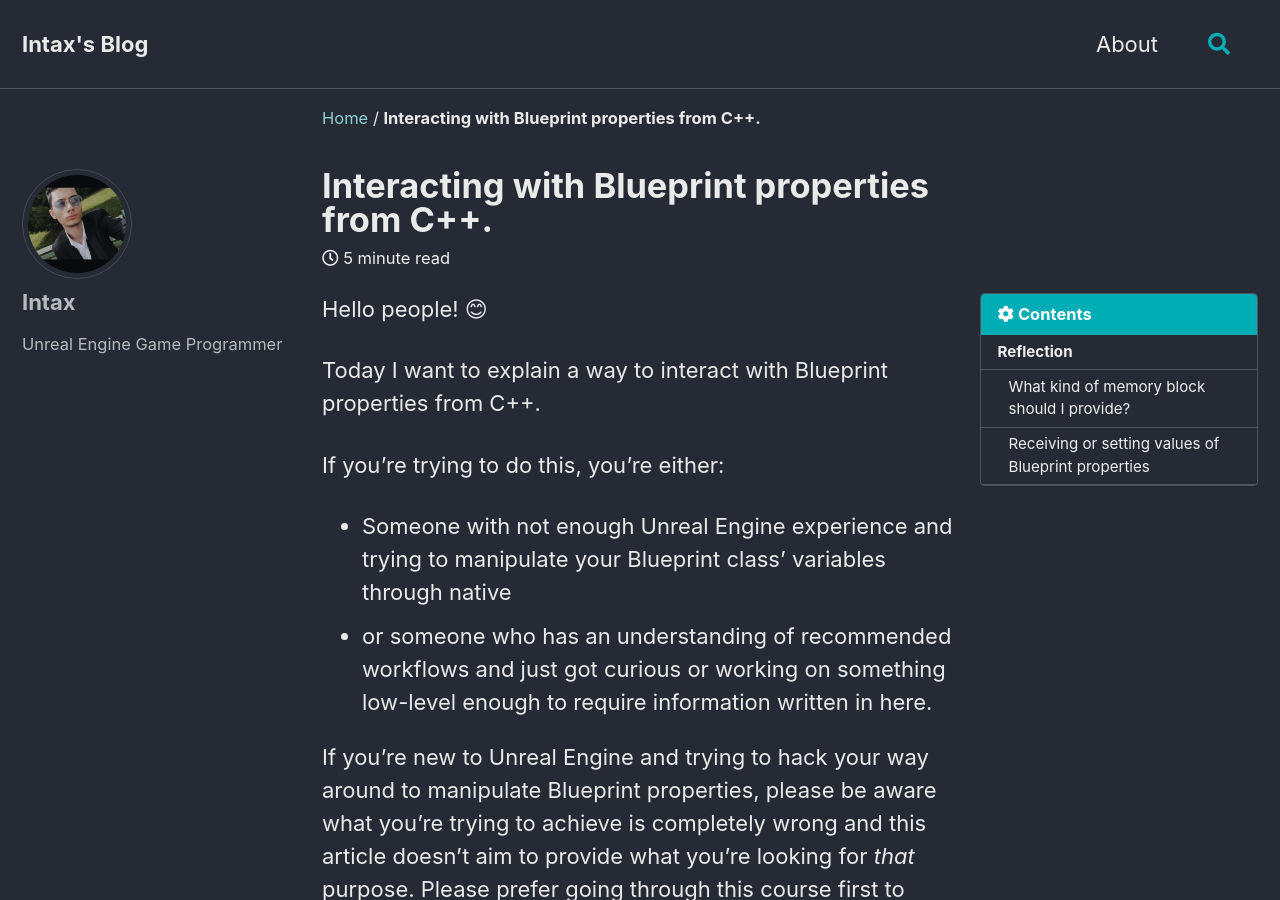
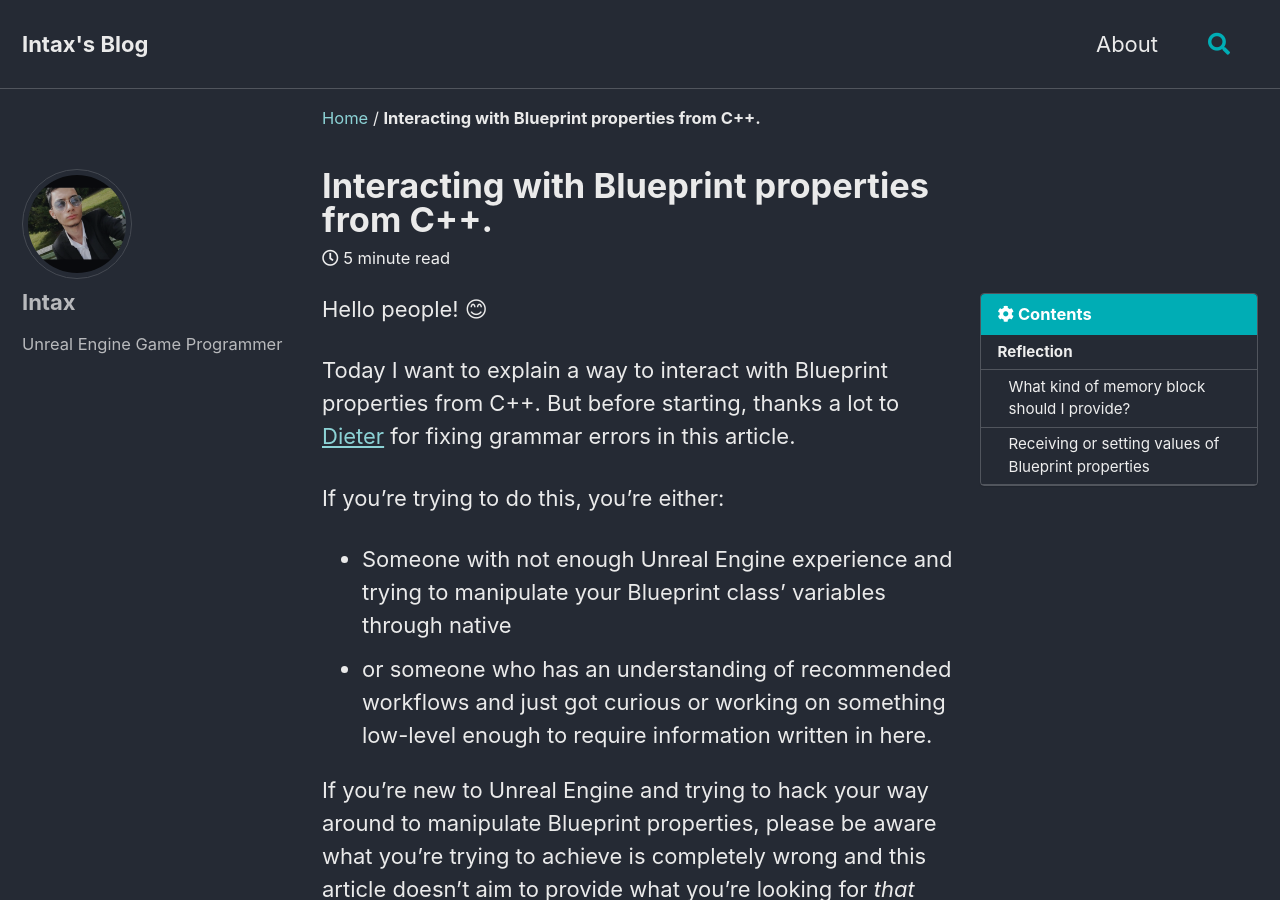
Before and after one commit to intaxwashere/intaxwashere.github.io, a Jekyll site: the page built from _posts/2023-08-21-blueprint-access.md, in a window 1280 px wide and 900 px high. Built offline with Jekyll 4.4.1, drawn with Linux system fonts in a browser that asks for light colours; cached includes are drawn as plain includes.

Commit message:
Update 2023-08-21-blueprint-access.md

```diff
--- a/_posts/2023-08-21-blueprint-access.md
+++ b/_posts/2023-08-21-blueprint-access.md
@@ -12,7 +12,7 @@ tags:
 
 Hello people! 😊
 
-Today I want to explain a way to interact with Blueprint properties from C++.
+Today I want to explain a way to interact with Blueprint properties from C++. But before starting, thanks a lot to [Dieter](https://tackytortoise.github.io/) for fixing grammar errors in this article.
 
 If you're trying to do this, you're either:
 
```
